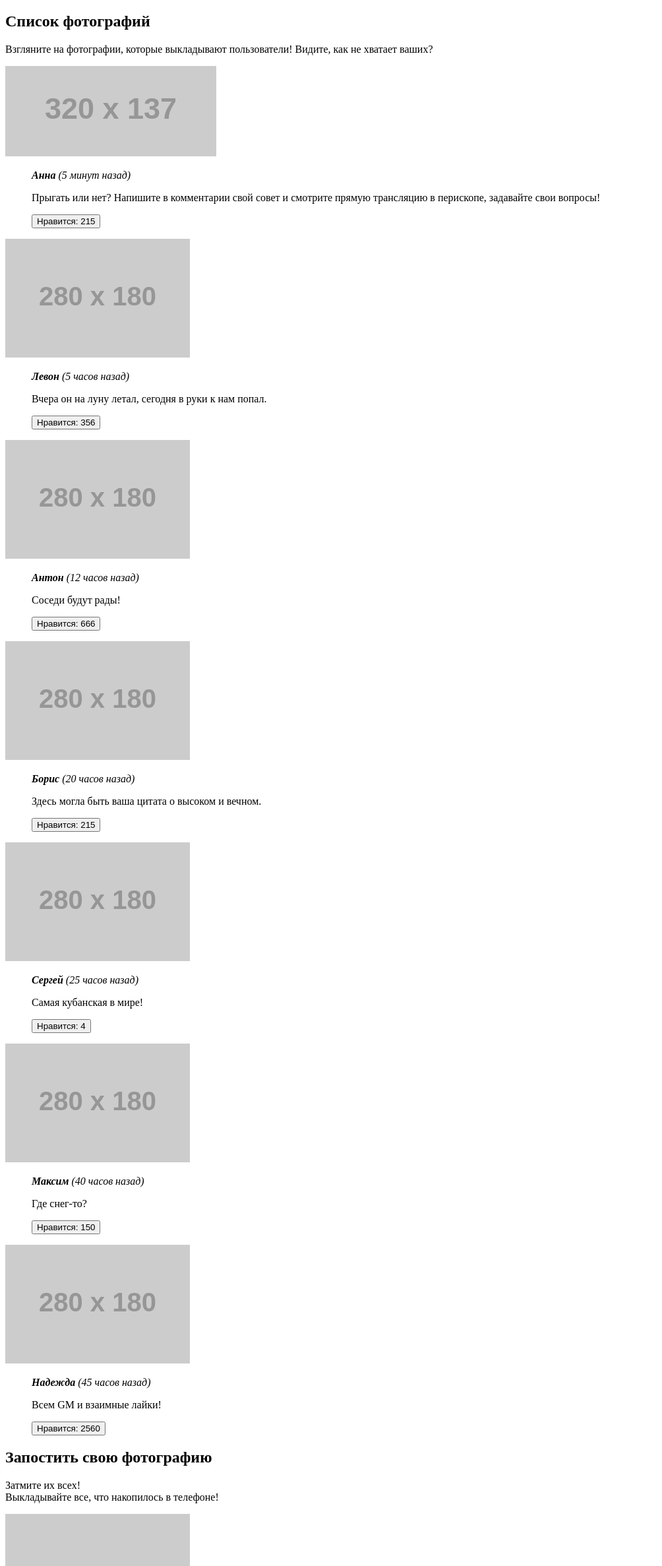
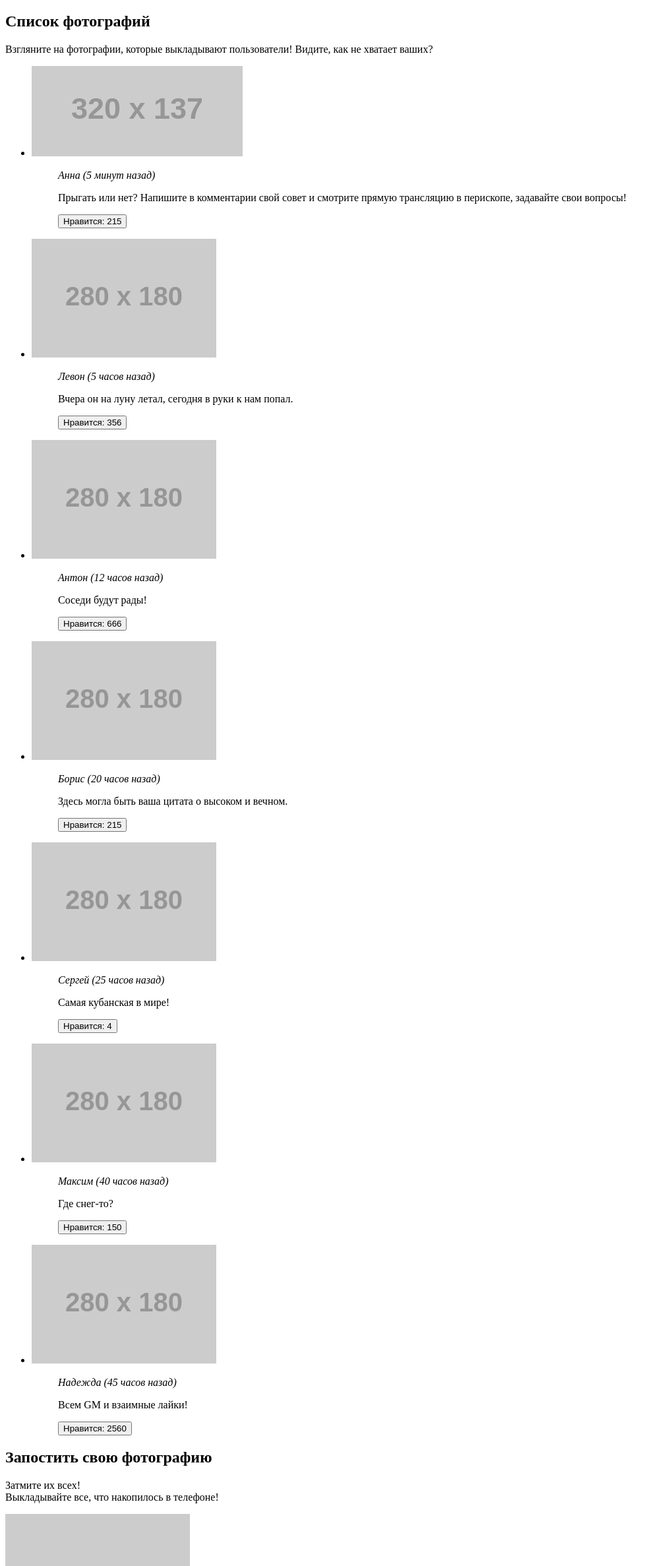
Before and after one commit to kotovi4/1314303-pink-22, a website: page source/catalog.html in a window 1280 px wide. Shown: the part 186-2560 px from the top of the page at 66% size, without its empty margins (0-1004 px from the left). Drawn offline with Linux system fonts and the light colour scheme.

Commit message:
Вносит правки в разметку каталога

```diff
--- a/source/catalog.html
+++ b/source/catalog.html
@@ -52,98 +52,98 @@
         <p class="photo-blog__slogan">Взгляните на фотографии, которые выкладывают пользователи! Видите, как не хватает ваших?</p>
       </div>
 
-      <div class="photo-blog__list post">
-        <div class="post__item post__item--panorama">
+      <ul class="photo-blog__list post">
+        <li class="post__item post__item--panorama">
           <a class="post__picture" href="#">
             <picture>
               <img class="post__image" src="https://via.placeholder.com/320x137" width="320" height="137" alt="Панорама гор">
             </picture>
           </a>
           <blockquote class="post__quote">
-            <cite class="post__author"><b>Анна</b> <span>(5 минут назад)</span></cite>
+            <cite class="post__author">Анна <span>(5 минут назад)</span></cite>
             <p class="post__text">Прыгать или нет? Напишите в комментарии свой совет и смотрите прямую трансляцию в перископе, задавайте свои вопросы!</p>
             <button class="post__button" type="button" aria-label="Поставить лайк"><span class="post__likes">Нравится: 215</span></button>
           </blockquote>
-        </div>
+        </li>
 
-        <div class="post__item">
+        <li class="post__item">
           <a class="post__picture" href="#">
             <picture>
               <img class="post__image" src="https://via.placeholder.com/280x180" width="280" height="180" alt="Машина и фотоаппарат">
             </picture>
           </a>
           <blockquote class="post__quote">
-            <cite class="post__author"><b>Левон</b> <span>(5 часов назад)</span></cite>
+            <cite class="post__author">Левон <span>(5 часов назад)</span></cite>
             <p class="post__text">Вчера он на луну летал, сегодня в руки к нам попал.</p>
             <button class="post__button" type="button" aria-label="Поставить лайк"><span class="post__likes">Нравится: 356</span></button>
           </blockquote>
-        </div>
+        </li>
 
-        <div class="post__item">
+        <li class="post__item">
           <a class="post__picture" href="#">
             <picture>
               <img class="post__image" src="https://via.placeholder.com/280x180" width="280" height="180" alt="Барабанная установка">
             </picture>
           </a>
           <blockquote class="post__quote">
-            <cite class="post__author"><b>Антон</b> <span>(12 часов назад)</span></cite>
+            <cite class="post__author">Антон <span>(12 часов назад)</span></cite>
             <p class="post__text">Соседи будут рады!</p>
             <button class="post__button" type="button" aria-label="Поставить лайк"><span class="post__likes">Нравится: 666</span></button>
           </blockquote>
-        </div>
+        </li>
 
-        <div class="post__item">
+        <li class="post__item">
           <a class="post__picture" href="#">
             <picture>
               <img class="post__image" src="https://via.placeholder.com/280x180" width="280" height="180" alt="Вид неба через стеклянную крышу здания">
             </picture>
           </a>
           <blockquote class="post__quote">
-            <cite class="post__author"><b>Борис</b> <span>(20 часов назад)</span></cite>
+            <cite class="post__author">Борис <span>(20 часов назад)</span></cite>
             <p class="post__text">Здесь могла быть ваша цитата о высоком и вечном.</p>
             <button class="post__button" type="button" aria-label="Поставить лайк"><span class="post__likes">Нравится: 215</span></button>
           </blockquote>
-        </div>
+        </li>
 
-        <div class="post__item">
+        <li class="post__item">
           <a class="post__picture" href="#">
             <picture>
               <img class="post__image" src="https://via.placeholder.com/280x180" width="280" height="180" alt="Кубанская бахча">
             </picture>
           </a>
           <blockquote class="post__quote">
-            <cite class="post__author"><b>Сергей</b> <span>(25 часов назад)</span></cite>
+            <cite class="post__author">Сергей <span>(25 часов назад)</span></cite>
             <p class="post__text">Самая кубанская в мире!</p>
             <button class="post__button" type="button" aria-label="Поставить лайк"><span class="post__likes">Нравится: 4</span></button>
           </blockquote>
-        </div>
+        </li>
 
-        <div class="post__item">
+        <li class="post__item">
           <a class="post__picture" href="#">
             <picture>
               <img class="post__image" src="https://via.placeholder.com/280x180" width="280" height="180" alt="Селфи ног на фоне горного обрыва">
             </picture>
           </a>
           <blockquote class="post__quote">
-            <cite class="post__author"><b>Максим</b> <span>(40 часов назад)</span></cite>
+            <cite class="post__author">Максим <span>(40 часов назад)</span></cite>
             <p class="post__text">Где снег-то?</p>
             <button class="post__button" type="button" aria-label="Поставить лайк"><span class="post__likes">Нравится: 150</span></button>
           </blockquote>
-        </div>
+        </li>
 
-        <div class="post__item">
+        <li class="post__item">
           <a class="post__picture" href="#">
             <picture>
               <img class="post__image" src="https://via.placeholder.com/280x180" width="280" height="180" alt="Крыло самолета на фоне заката">
             </picture>
           </a>
           <blockquote class="post__quote">
-            <cite class="post__author"><b>Надежда</b> <span>(45 часов назад)</span></cite>
+            <cite class="post__author">Надежда <span>(45 часов назад)</span></cite>
             <p class="post__text">Всем GM и взаимные лайки!</p>
             <button class="post__button" type="button" aria-label="Поставить лайк"><span class="post__likes">Нравится: 2560</span></button>
           </blockquote>
-        </div>
-      </div>
+        </li>
+      </г>
     </section>
 
     <section class="new-post">
@@ -164,10 +164,10 @@
             <!-- <svg class="form-photo__icon-mobile" width="44" height="44">тут будет спрайт</svg> -->
             <img src="https://via.placeholder.com/44x44" alt="Обрезка">
             <div class="form-photo__scale">
-              <input class="form-photo__input" type="range" min="1" max="100" value="50">
-              <div class="form-photo__bar">
+              <input class="form-photo__input" type="range" name="pruning" min="1" max="100" value="50">
+              <label class="form-photo__bar">
                 <p class="visually-hidden">Обрезка фото</p>
-              </div>
+              </label>
             </div>
           </div>
 
@@ -175,10 +175,10 @@
             <!-- <svg class="form-photo__icon-mobile" width="44" height="44">тут будет спрайт</svg> -->
             <img src="https://via.placeholder.com/44x44" alt="Заливка">
             <div class="form-photo__scale">
-              <input class="form-photo__input" type="range" min="1" max="100" value="50">
-              <div class="form-photo__bar">
+              <input class="form-photo__input" type="range" name="fill" min="1" max="100" value="50">
+              <label class="form-photo__bar">
                 <p class="visually-hidden">Изменить заливку</p>
-              </div>
+              </label>
             </div>
           </div>
 
@@ -186,10 +186,10 @@
             <!-- <svg class="form-photo__icon-mobile" width="44" height="44">тут будет спрайт</svg> -->
             <img src="https://via.placeholder.com/44x44" alt="Контрастность">
             <div class="form-photo__scale">
-              <input class="form-photo__input" type="range" min="1" max="100" value="50">
-              <div class="form-photo__bar">
+              <input class="form-photo__input" type="range" name="contrast" min="1" max="100" value="50">
+              <label class="form-photo__bar">
                 <p class="visually-hidden">Изменить контрастность</p>
-              </div>
+              </label>
             </div>
           </div>
         </div>
```
